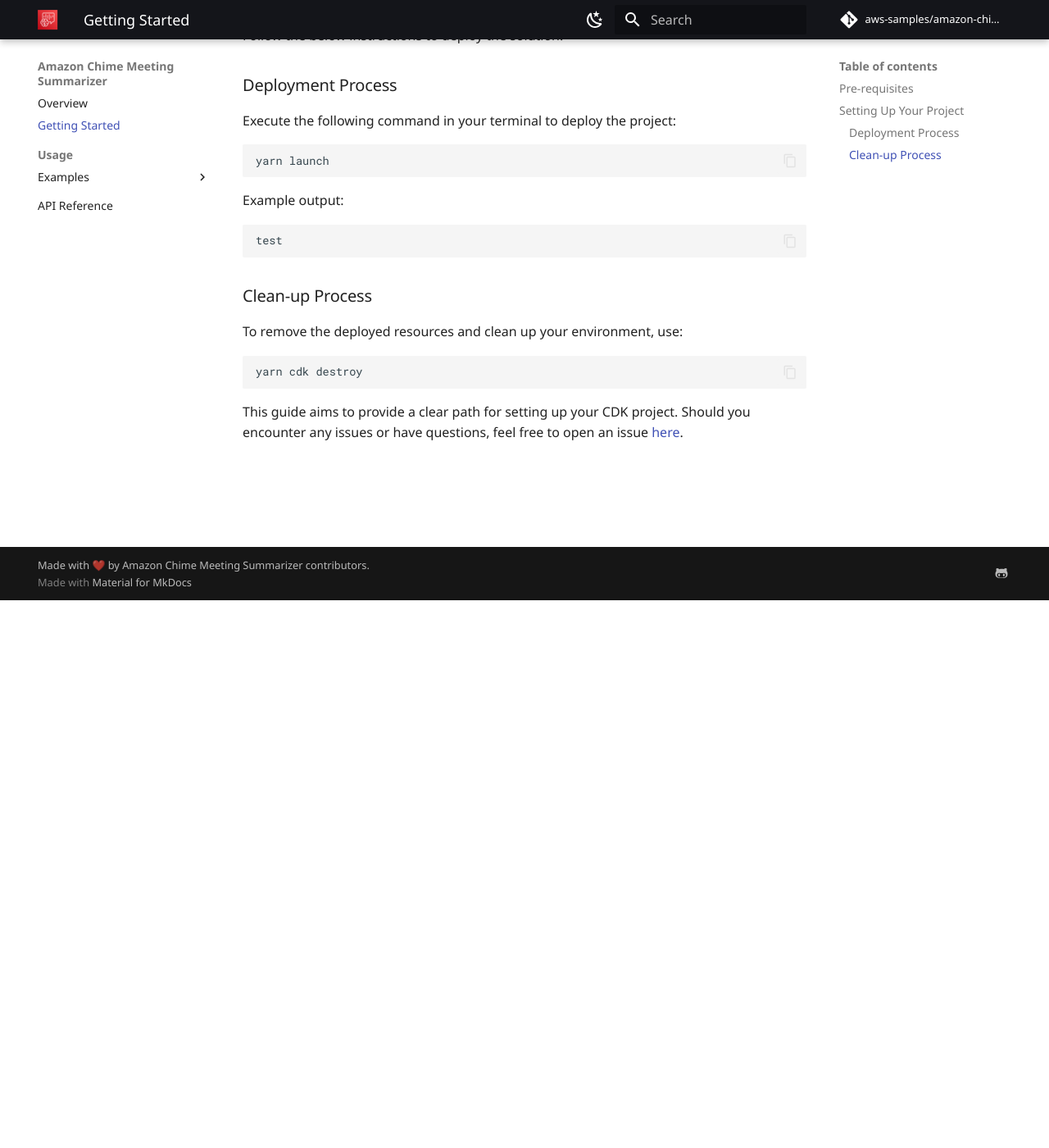
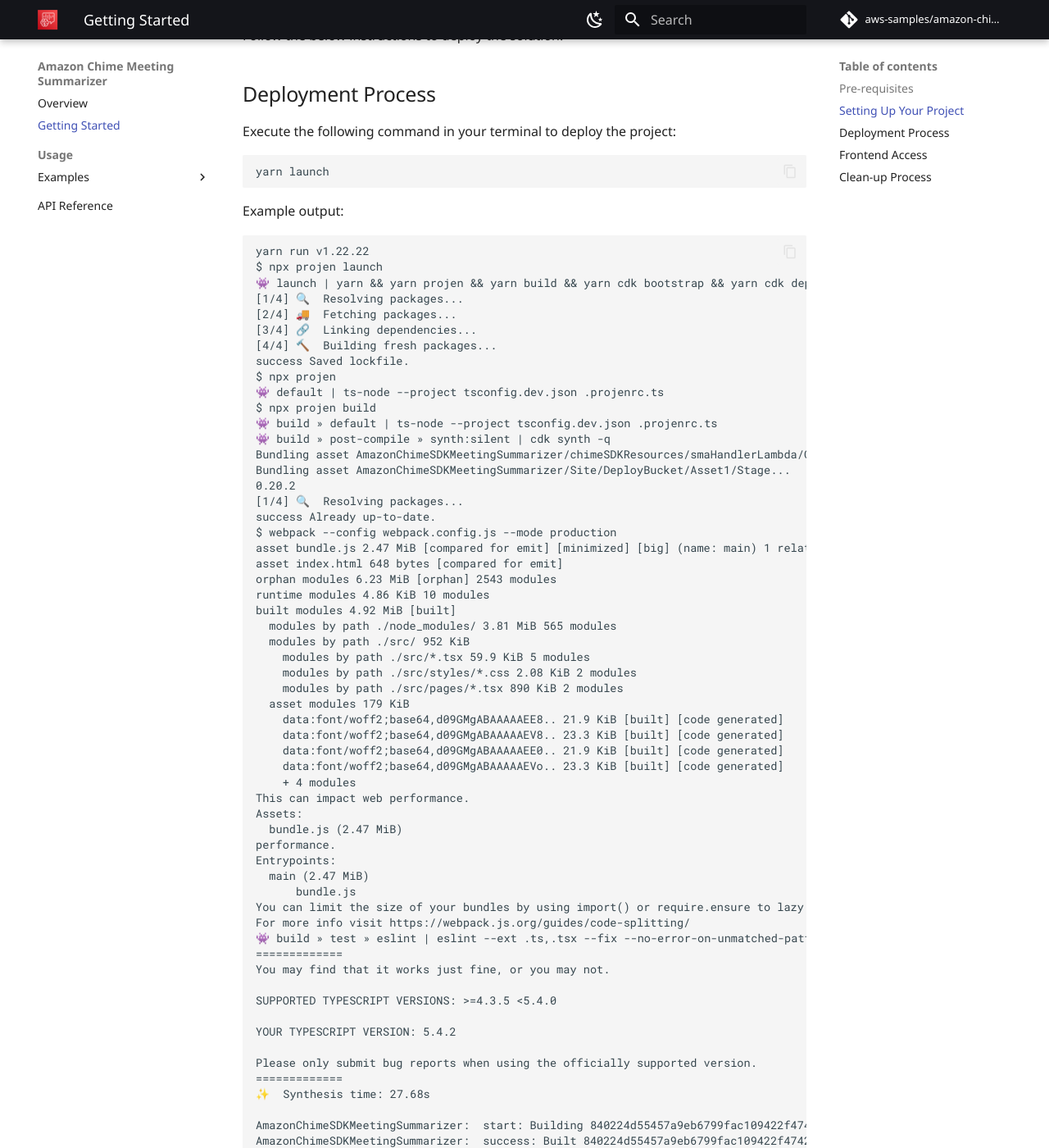
Before and after one commit to aws-samples/amazon-chime-sdk-meeting-summarizer, an MkDocs documentation site: the page built from docs/getting-started.md, in a window 1280 px wide and 1400 px high, scrolled down 668 px. Shown: the whole window at 82% size. Built offline with MkDocs 1.6.1 and Material for MkDocs 9.7.7, drawn with Linux system fonts in a browser that asks for light colours; some web fonts are replaced; a script that is not in the unit is left out; comment, search, counter and statistics services are not loaded; some of the changed text lies outside the part shown.

Commit message:
adjusting the getting started page

````diff
--- a/docs/getting-started.md
+++ b/docs/getting-started.md
@@ -17,7 +17,7 @@
 
 Follow the below instructions to deploy the solution:
 
-### Deployment Process
+## Deployment Process
 
 Execute the following command in your terminal to deploy the project:
 
@@ -28,10 +28,107 @@
 Example output:
 
 ```
-test
+yarn run v1.22.22
+$ npx projen launch
+👾 launch | yarn && yarn projen && yarn build && yarn cdk bootstrap && yarn cdk deploy  --require-approval never && yarn configLocal
+[1/4] 🔍  Resolving packages...
+[2/4] 🚚  Fetching packages...
+[3/4] 🔗  Linking dependencies...
+[4/4] 🔨  Building fresh packages...
+success Saved lockfile.
+$ npx projen
+👾 default | ts-node --project tsconfig.dev.json .projenrc.ts
+$ npx projen build
+👾 build » default | ts-node --project tsconfig.dev.json .projenrc.ts
+👾 build » post-compile » synth:silent | cdk synth -q
+Bundling asset AmazonChimeSDKMeetingSummarizer/chimeSDKResources/smaHandlerLambda/Code/Stage...
+Bundling asset AmazonChimeSDKMeetingSummarizer/Site/DeployBucket/Asset1/Stage...
+0.20.2
+[1/4] 🔍  Resolving packages...
+success Already up-to-date.
+$ webpack --config webpack.config.js --mode production
+asset bundle.js 2.47 MiB [compared for emit] [minimized] [big] (name: main) 1 related asset
+asset index.html 648 bytes [compared for emit]
+orphan modules 6.23 MiB [orphan] 2543 modules
+runtime modules 4.86 KiB 10 modules
+built modules 4.92 MiB [built]
+  modules by path ./node_modules/ 3.81 MiB 565 modules
+  modules by path ./src/ 952 KiB
+    modules by path ./src/*.tsx 59.9 KiB 5 modules
+    modules by path ./src/styles/*.css 2.08 KiB 2 modules
+    modules by path ./src/pages/*.tsx 890 KiB 2 modules
+  asset modules 179 KiB
+    data:font/woff2;base64,d09GMgABAAAAAEE8.. 21.9 KiB [built] [code generated]
+    data:font/woff2;base64,d09GMgABAAAAAEV8.. 23.3 KiB [built] [code generated]
+    data:font/woff2;base64,d09GMgABAAAAAEE0.. 21.9 KiB [built] [code generated]
+    data:font/woff2;base64,d09GMgABAAAAAEVo.. 23.3 KiB [built] [code generated]
+    + 4 modules
+This can impact web performance.
+Assets:
+  bundle.js (2.47 MiB)
+performance.
+Entrypoints:
+  main (2.47 MiB)
+      bundle.js
+You can limit the size of your bundles by using import() or require.ensure to lazy load some parts of your application.
+For more info visit https://webpack.js.org/guides/code-splitting/
+👾 build » test » eslint | eslint --ext .ts,.tsx --fix --no-error-on-unmatched-pattern  src test build-tools projenrc .projenrc.ts
+=============
+You may find that it works just fine, or you may not.
+
+SUPPORTED TYPESCRIPT VERSIONS: >=4.3.5 <5.4.0
+
+YOUR TYPESCRIPT VERSION: 5.4.2
+
+Please only submit bug reports when using the officially supported version.
+=============
+✨  Synthesis time: 27.68s
+
+AmazonChimeSDKMeetingSummarizer:  start: Building 840224d55457a9eb6799fac109422f47422243bf4badd7122f41eee2b28dbda2:<ACCOUNT-ID>-us-east-1
+AmazonChimeSDKMeetingSummarizer:  success: Built 840224d55457a9eb6799fac109422f47422243bf4badd7122f41eee2b28dbda2:<ACCOUNT-ID>-us-east-1
+AmazonChimeSDKMeetingSummarizer:  start: Publishing 840224d55457a9eb6799fac109422f47422243bf4badd7122f41eee2b28dbda2:<ACCOUNT-ID>-us-east-1
+AmazonChimeSDKMeetingSummarizer:  start: Building e48d87a0b5f074aada5304444e83b794b0b114f2a4eef83797bd5c7e4d041a63:<ACCOUNT-ID>-us-east-1
+AmazonChimeSDKMeetingSummarizer:  success: Built e48d87a0b5f074aada5304444e83b794b0b114f2a4eef83797bd5c7e4d041a63:<ACCOUNT-ID>-us-east-1
+AmazonChimeSDKMeetingSummarizer:  start: Building 0c3aaf7163151bd99b727b2fb4bc0acc75a12e21e23d5122a0aeaef6a4e2d8dc:<ACCOUNT-ID>-us-east-1
+AmazonChimeSDKMeetingSummarizer:  success: Built 0c3aaf7163151bd99b727b2fb4bc0acc75a12e21e23d5122a0aeaef6a4e2d8dc:<ACCOUNT-ID>-us-east-1
+AmazonChimeSDKMeetingSummarizer:  start: Publishing e48d87a0b5f074aada5304444e83b794b0b114f2a4eef83797bd5c7e4d041a63:<ACCOUNT-ID>-us-east-1
+AmazonChimeSDKMeetingSummarizer:  start: Publishing 0c3aaf7163151bd99b727b2fb4bc0acc75a12e21e23d5122a0aeaef6a4e2d8dc:<ACCOUNT-ID>-us-east-1
+AmazonChimeSDKMeetingSummarizer:  success: Published e48d87a0b5f074aada5304444e83b794b0b114f2a4eef83797bd5c7e4d041a63:<ACCOUNT-ID>-us-east-1
+AmazonChimeSDKMeetingSummarizer:  success: Published 840224d55457a9eb6799fac109422f47422243bf4badd7122f41eee2b28dbda2:<ACCOUNT-ID>-us-east-1
+AmazonChimeSDKMeetingSummarizer:  success: Published 0c3aaf7163151bd99b727b2fb4bc0acc75a12e21e23d5122a0aeaef6a4e2d8dc:<ACCOUNT-ID>-us-east-1
+AmazonChimeSDKMeetingSummarizer: deploying... [1/1]
+AmazonChimeSDKMeetingSummarizer: creating CloudFormation changeset...
+
+ ✅  AmazonChimeSDKMeetingSummarizer
+
+✨  Deployment time: 161.49s
+
+Outputs:
+AmazonChimeSDKMeetingSummarizer.InfrastructuremeetingSummarizerAPIEndpoint42D7AD92 = https://<API-GW-ID>.execute-api.us-east-1.amazonaws.com/prod/
+AmazonChimeSDKMeetingSummarizer.collectionName = chatbot-knowledge-base-1cd6d7
+AmazonChimeSDKMeetingSummarizer.dataSourceId = DQLCRHFZAV
+AmazonChimeSDKMeetingSummarizer.knowledgeBaseId = KDVB0KKPIC
+AmazonChimeSDKMeetingSummarizer.knowledgeBaseRoleArn = arn:aws:iam::<ACCOUNT-ID>:role/AmazonChimeSDKMeetingSumm-BedrockKnowledgeBaseResou-sqMyOihXF5OH
+AmazonChimeSDKMeetingSummarizer.siteBucket = amazonchimesdkmeetingsumm-sitewebsitebucketbc20a56-<BUCKET-ID>
+AmazonChimeSDKMeetingSummarizer.summarizerSite = <CLOUDFRONT-ID>.cloudfront.net
+Stack ARN:
+arn:aws:cloudformation:us-east-1:<ACCOUNT-ID>:stack/AmazonChimeSDKMeetingSummarizer/47457510-ed8d-11ee-95b2-12152d099d29
+
+✨  Total time: 189.16s
+
+$ npx projen configLocal
+👾 configLocal | aws s3 cp s3://$(yarn run --silent getBucket)/config.json site/public/
+👾 getBucket | aws cloudformation describe-stacks --stack-name AmazonChimeSDKMeetingSummarizer --region us-east-1 --query 'Stacks[0].Outputs[?OutputKey==`siteBucket`].OutputValue' --output text
+download: s3://amazonchimesdkmeetingsumm-sitewebsitebucketbc20a56-<BUCKET-ID>/config.json to site/public/config.json
 ```
 
-### Clean-up Process
+## Frontend Access
+
+To begin scheduling your meetings through the frontend, simply utilize the AWS CloudFront URL provided upon the completion of the CDK deployment process. This URL serves as your access point to the user-friendly meeting scheduling interface.
+
+![frontend](./static/frontend-deploy.png)
+
+## Clean-up Process
 
 To remove the deployed resources and clean up your environment, use:
 
````
Also changed, not shown: docs/index.md (+3 -3 lines), docs/static/frontend-deploy.png (added).
